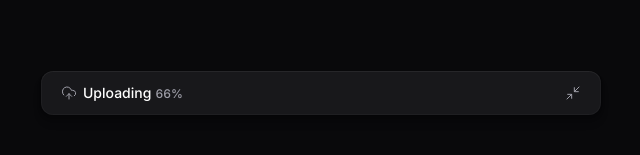
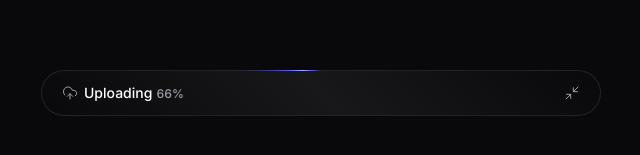
Before and after one commit to leandrobouwier/ftr-upload-widget-web, a React (Vite) app: page / in a window 1280 px wide. Shown: the part 307-462 px from the top of the page, without its empty margins (319-959 px from the left). Built offline with nearby package versions, Linux system fonts and the light colour scheme.

Commit message:
animação do botão principal

```diff
--- a/src/components/upload-widget.tsx
+++ b/src/components/upload-widget.tsx
@@ -6,11 +6,16 @@
 import { motion, useCycle } from "motion/react";
 
 export function UploadWidget() {
+  const isThereAnyPendindUploads = true;
+
   const [isWidgetOpen, toggleWidgetOpen] = useCycle(false, true);
   return (
-    <Collapsible.Root onOpenChange={() => toggleWidgetOpen()}>
+    <Collapsible.Root onOpenChange={() => toggleWidgetOpen()} asChild>
       <motion.div
-        className="bg-zinc-900 overflow-hidden w-[560px] rounded-xl shadow-shape"
+        data-progress={isThereAnyPendindUploads}
+        className="bg-zinc-900 overflow-hidden w-[560px] rounded-xl data-[state=open]:shadow-shape border border-transparent
+        animate-border data-[state=closed]:rounded-3xl data-[state=closed]:data-[progress=false]:shadow-shape
+        data-[state=closed]:data-[progress=true]:[background:linear-gradient(45deg,#09090B,theme(colors.zinc.900)_50%,#09090B)_padding-box,conic-gradient(from_var(--border-angle),theme(colors.zinc.700/.48)_80%,_theme(colors.indigo.500)_86%,_theme(colors.indigo.300)_90%,_theme(colors.indigo.500)_94%,_theme(colors.zinc.600/.48))_border-box]"
         animate={isWidgetOpen ? "open" : "closed"}
         variants={{
           closed: {
--- a/src/index.css
+++ b/src/index.css
@@ -5,22 +5,38 @@
 
   --font-size-xxs: 0.625rem;
 
-
   --opacity-custom-2: 0.02;
 
-  --shadow-shape: 0px 8px 8px rgba(0, 0, 0, 0.1),
-    0px 4px 4px rgba(0, 0, 0, 0.1),
-    0px 2px 2px rgba(0, 0, 0, 0.1),
-    0px 0px 0px 1px rgba(0, 0, 0, 0.1),
+  --shadow-shape: 0px 8px 8px rgba(0, 0, 0, 0.1), 0px 4px 4px rgba(0, 0, 0, 0.1),
+    0px 2px 2px rgba(0, 0, 0, 0.1), 0px 0px 0px 1px rgba(0, 0, 0, 0.1),
     inset 0px 0px 0px 1px rgba(255, 255, 255, 0.03),
     inset 0px 1px 0px rgba(255, 255, 255, 0.03);
 
   --shadow-shape-content: 0px 0px 0px 1px rgba(0, 0, 0, 0.25),
-    inset 0px 1px 0px rgba(255, 255, 255, 0.02), inset 0px 0px 0px 1px rgba(255, 255, 255, 0.02);
+    inset 0px 1px 0px rgba(255, 255, 255, 0.02),
+    inset 0px 0px 0px 1px rgba(255, 255, 255, 0.02);
+}
+
+@layer base {
+  @property --border-angle {
+    syntax: "<angle>";
+    inherits: false;
+    initial-value: 0deg;
+  }
+
+  @keyframes border {
+    to {
+      --border-angle: 360deg;
+    }
+  }
 }
 
 @layer utilities {
   .text-xxs {
     font-size: var(--font-size-xxs);
   }
+
+  .animate-border {
+    animation: border 2s linear infinite;
+  }
 }
```
